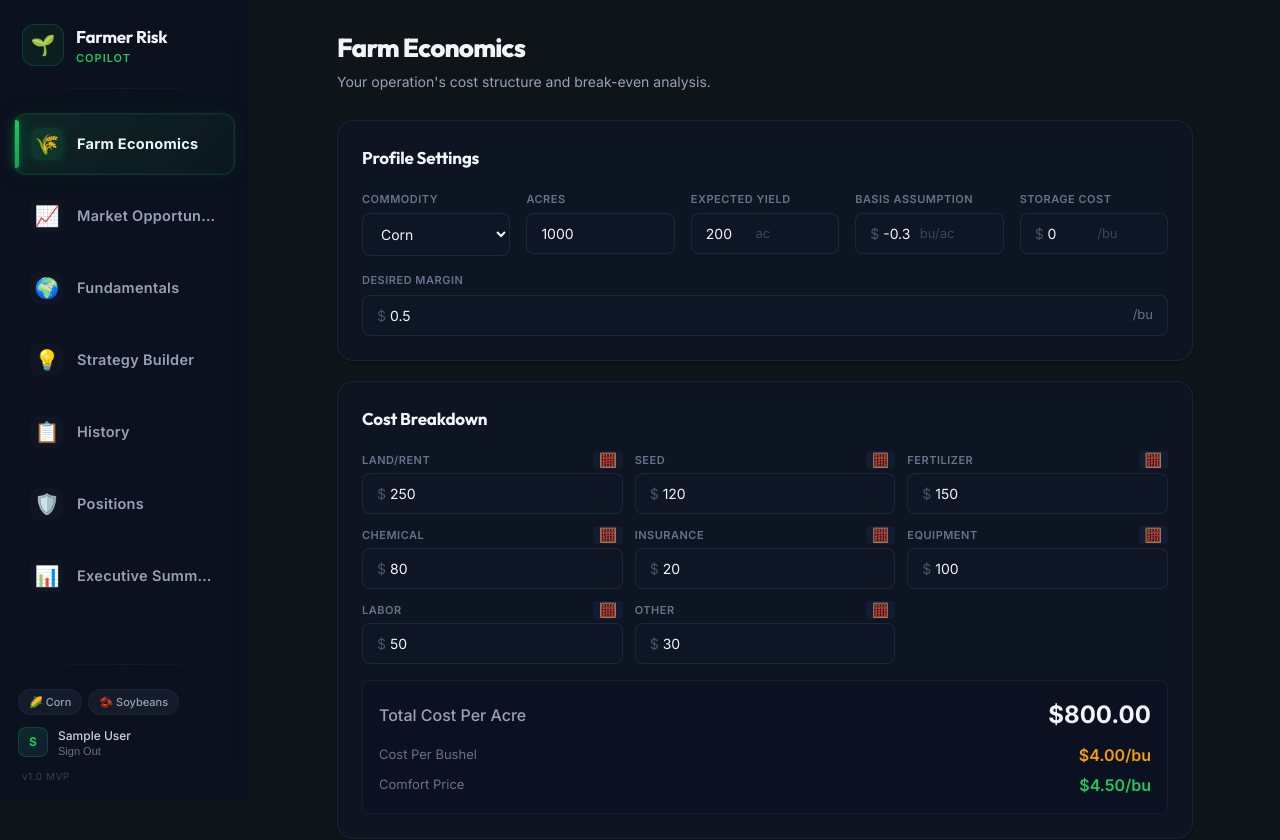
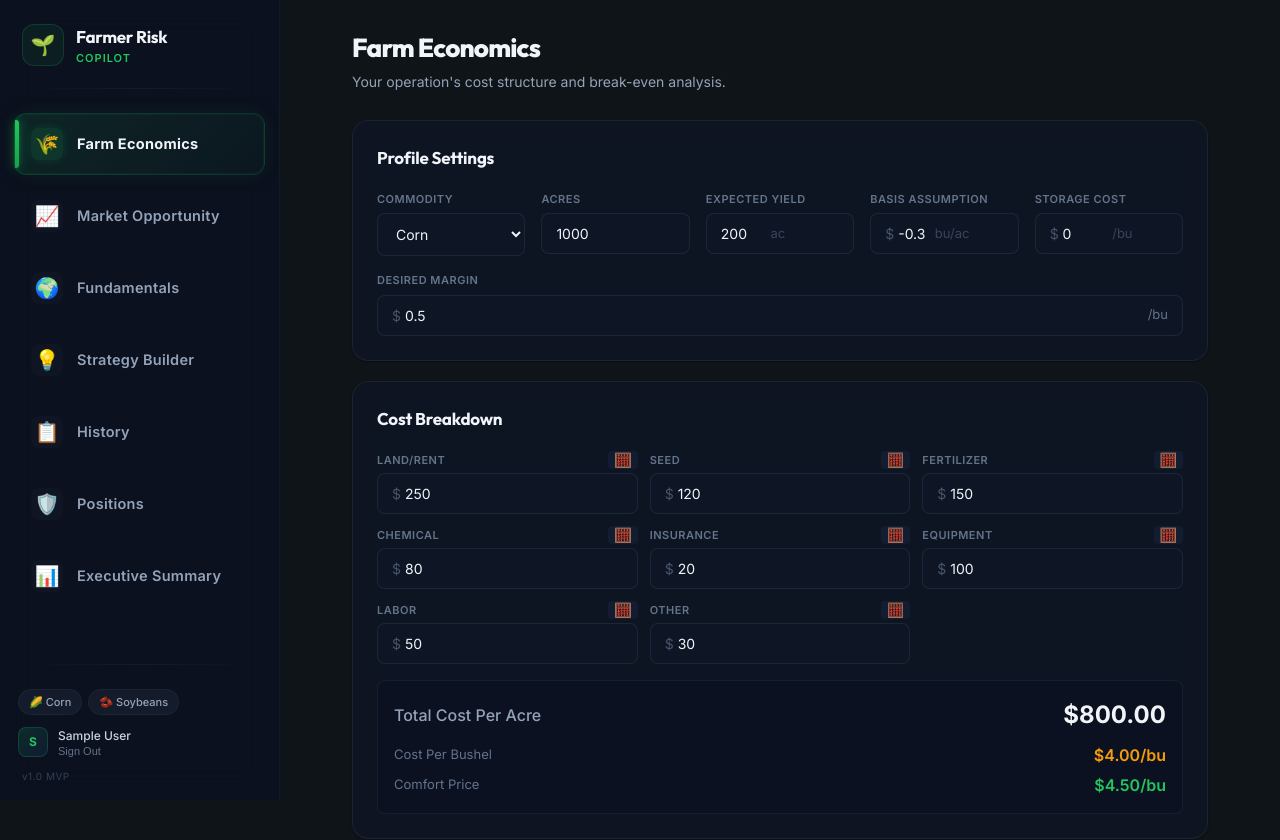
Before and after one commit to jonahleifker/Farmer-Risk-Lead-Generation, a Next.js app: page /dashboard in a window 1280 px wide. Shown: the top 840 px of the page. Built offline with nearby package versions, Linux system fonts and the light colour scheme; no server answers; the database is empty; sample sign-in values are in the browser's storage.

Commit message:
UI: widen sidebar to 280px to prevent label truncation

```diff
--- a/app/globals.css
+++ b/app/globals.css
@@ -903,8 +903,8 @@ input[type="range"]::-moz-range-thumb {
    Sidebar
    ================================================================= */
 .sidebar {
-  width: 250px;
-  min-width: 250px;
+  width: 280px;
+  min-width: 280px;
   background: rgba(11, 17, 32, 0.85);
   backdrop-filter: blur(16px);
   -webkit-backdrop-filter: blur(16px);
```
